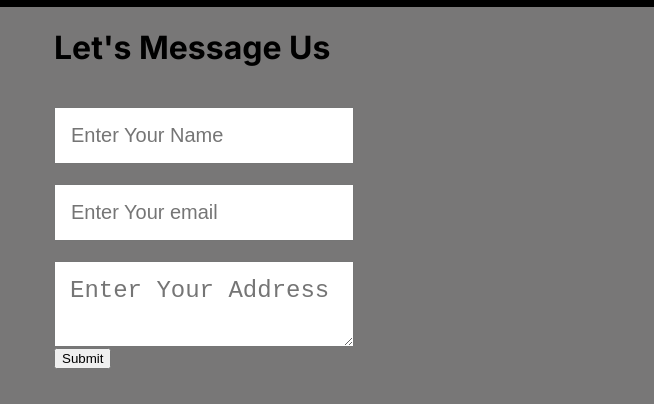
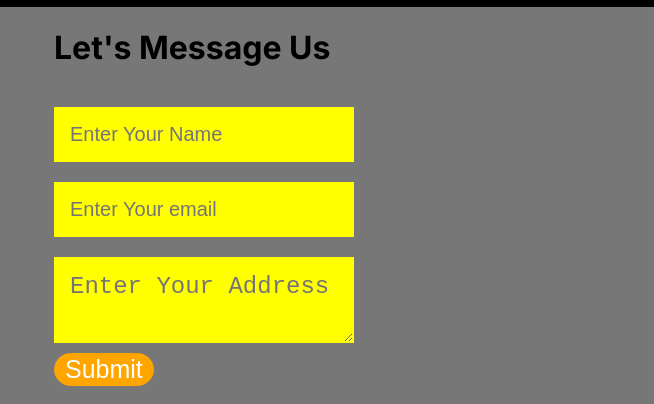
Before and after one commit to ayat339/home-design-web, a plain HTML site: page index.html in a window 1280 px wide. Shown: the part 2007-2411 px from the top of the page, 626-1280 px from the left. Drawn offline with Linux system fonts and the light colour scheme.

Commit message:
Update style.css

```diff
--- a/style.css
+++ b/style.css
@@ -244,11 +244,33 @@ gap: 20px;
 .form-box input {
     font-size: 20px;
     padding: 15px;
+       background-color: yellow;
+    border:1px solid yellow;
 }
 textarea {
     font-size: 24px;
     padding: 15px;
+       background-color: yellow;
+    border:1px solid yellow;
 }
 .msg-h1 {
 position: absolute;
 }
+.message-button {
+    background-color: orange;
+    margin-top: 10px;
+    font-size: 25px;
+    color: white;
+    padding-left: 10px;
+    padding-right: 10px;
+    border: 1px solid orange;
+    border-radius: 20px;
+    transition: 0.2s;
+}
+
+.message-button:hover {
+    color: green;
+    background-color: aqua;
+    font-size: 28px;
+    transition: 0.2s;
+}
```
